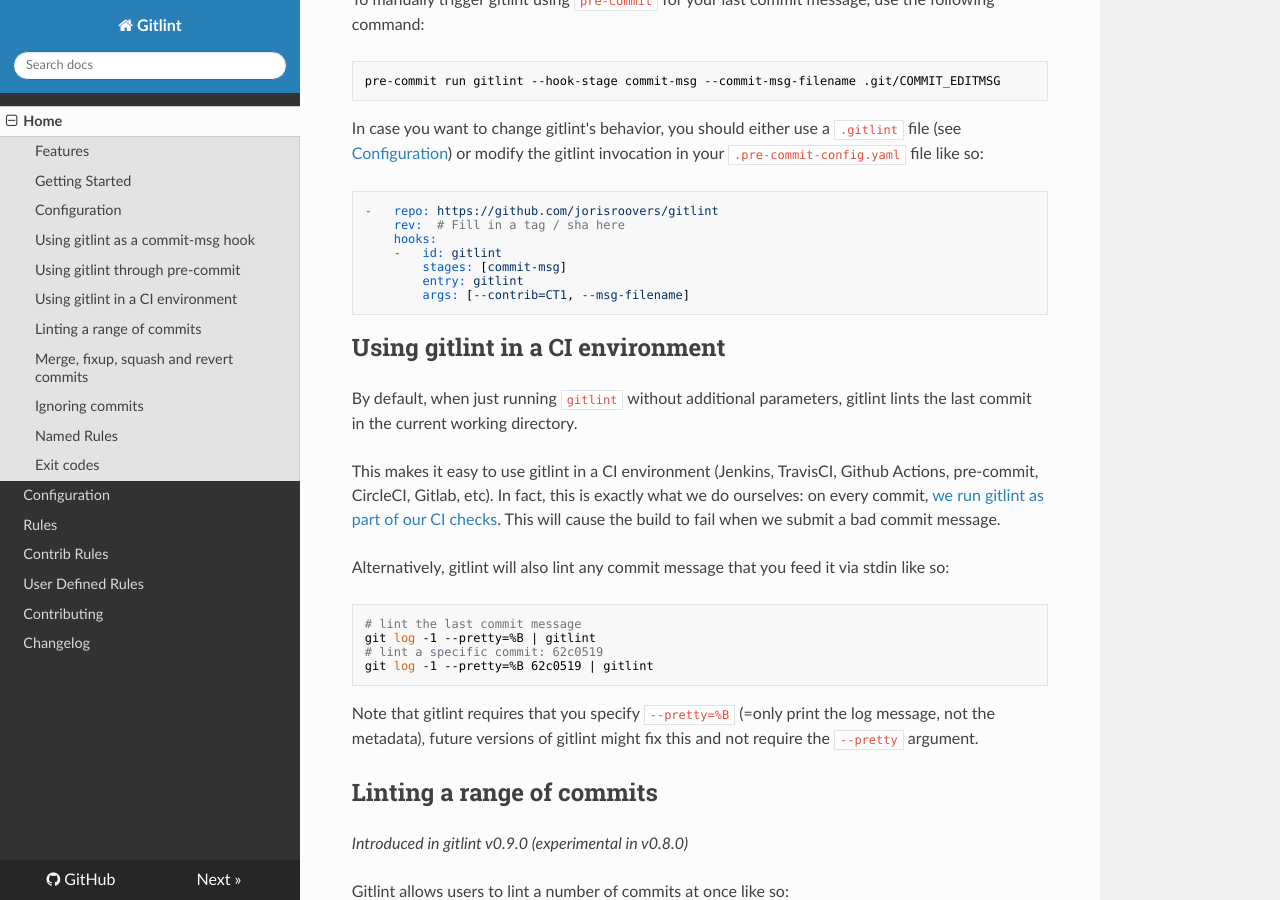
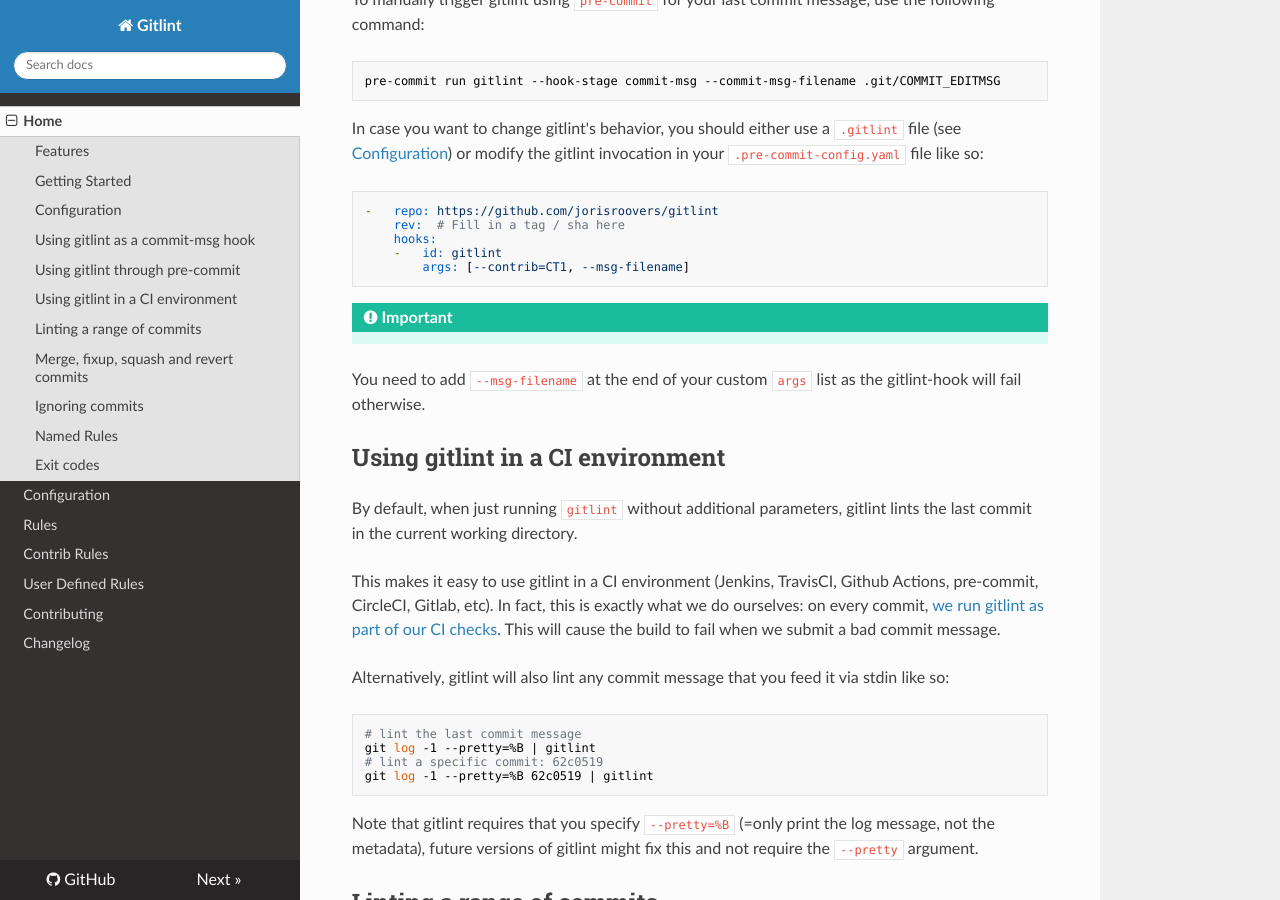
Before and after one commit to jorisroovers/gitlint, an MkDocs documentation site: the page built from docs/index.md, in a window 1280 px wide and 900 px high, scrolled down 4335 px. Built offline with MkDocs 1.6.1, drawn with Linux system fonts in a browser that asks for light colours; nearby versions of some CDN libraries.

Commit message:
docs: update pre-commit section
Remove unnecessary parts from pre-commit example.
State explicitly that --msg-filename needs to be set.

fixes #163 comment

````diff
--- a/docs/index.md
+++ b/docs/index.md
@@ -219,10 +219,13 @@ your `.pre-commit-config.yaml` file like so:
     rev:  # Fill in a tag / sha here
     hooks:
     -   id: gitlint
-        stages: [commit-msg]
-        entry: gitlint
         args: [--contrib=CT1, --msg-filename]
 ```
+
+!!! important
+
+   You need to add `--msg-filename` at the end of your custom `args` list as the gitlint-hook will fail otherwise.
+
 
 ## Using gitlint in a CI environment
 By default, when just running `gitlint` without additional parameters, gitlint lints the last commit in the current
````
